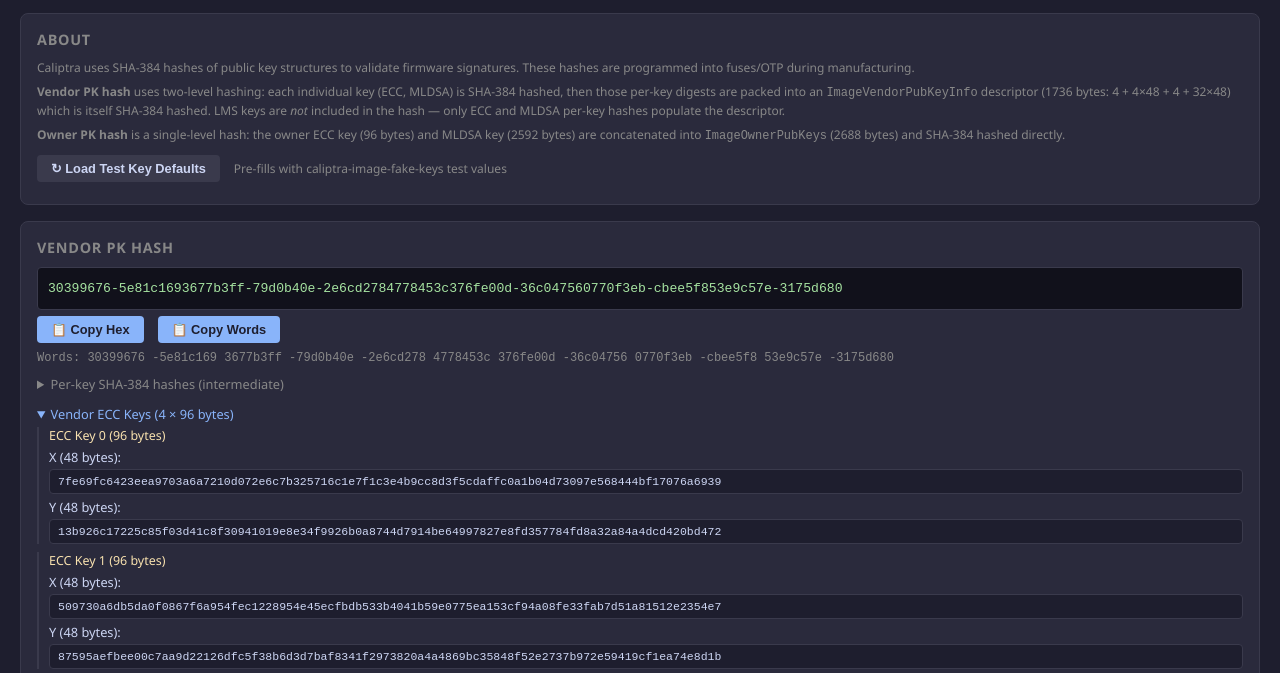
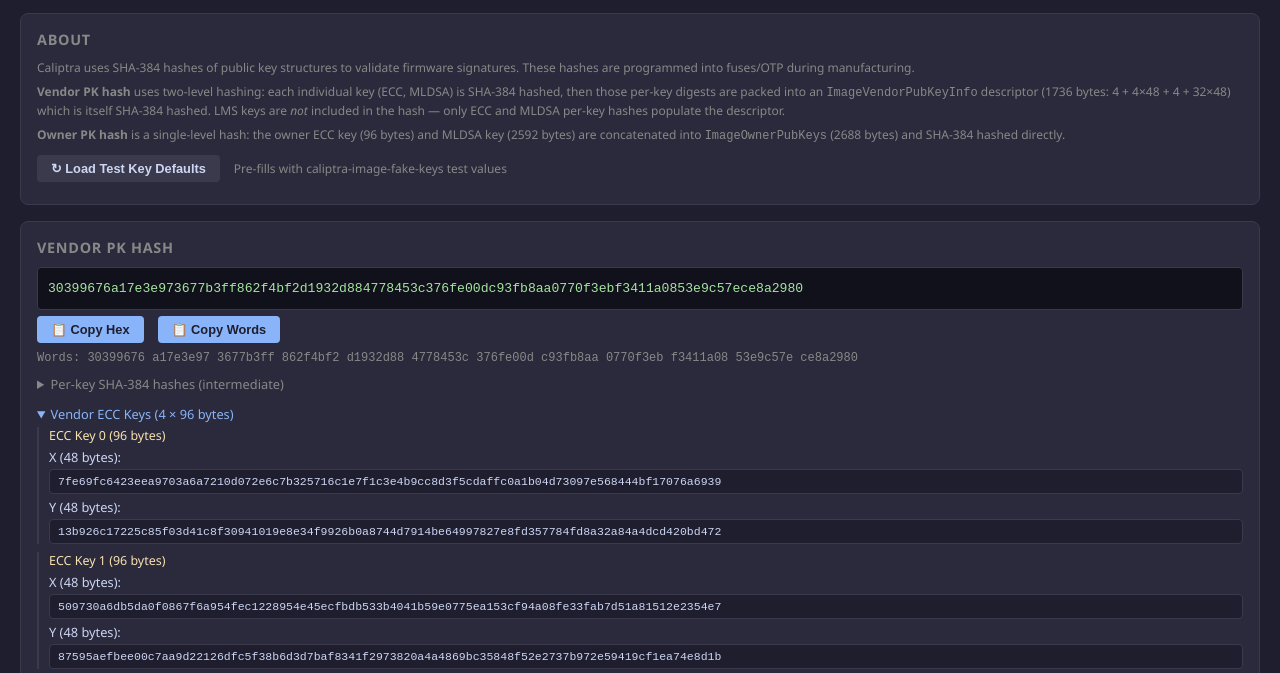
Before and after one commit to swenson/caliptra-wasm, a plain HTML site: page www/pk-hash.html in a window 1280 px wide. Shown: the part 79-752 px from the top of the page. Drawn offline with Linux system fonts and the light colour scheme; no server answers.

Commit message:
Fix PK hash: use unsigned right shift to prevent negative hex values
JavaScript's << 24 produces a signed 32-bit integer. When the high
byte is >= 0x80, toString(16) outputs a negative number with a dash
(e.g. -5e81c169 instead of a17e3e97). Fixed with >>> 0 to force
unsigned interpretation.

Co-authored-by: Copilot <223556219+Copilot@users.noreply.github.com>

```diff
--- a/www/pk-hash.html
+++ b/www/pk-hash.html
@@ -154,13 +154,13 @@ function packU16LE(v) { return new Uint8Array([v & 0xff, (v >> 8) & 0xff]); }
 function fmtHash(h) {
   let s = "";
   for (let i = 0; i < 48; i += 4)
-    s += ((h[i]<<24)|(h[i+1]<<16)|(h[i+2]<<8)|h[i+3]).toString(16).padStart(8,"0");
+    s += (((h[i]<<24)|(h[i+1]<<16)|(h[i+2]<<8)|h[i+3]) >>> 0).toString(16).padStart(8,"0");
   return s;
 }
 function fmtWords(h) {
   const w = [];
   for (let i = 0; i < 48; i += 4)
-    w.push(((h[i]<<24)|(h[i+1]<<16)|(h[i+2]<<8)|h[i+3]).toString(16).padStart(8,"0"));
+    w.push((((h[i]<<24)|(h[i+1]<<16)|(h[i+2]<<8)|h[i+3]) >>> 0).toString(16).padStart(8,"0"));
   return w.join(" ");
 }
 
```
Also changed, not shown: www/_defaults_js.txt (deleted).
